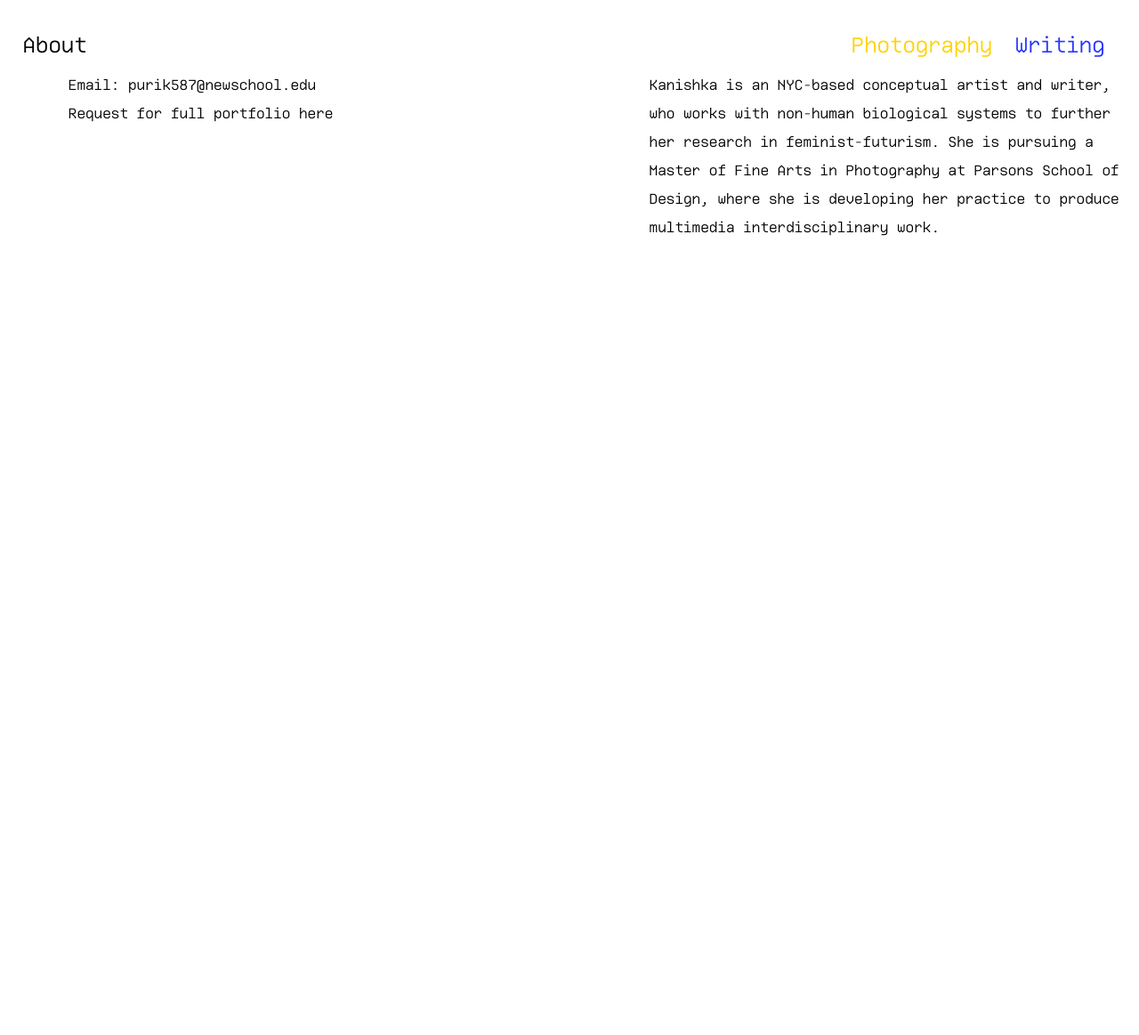
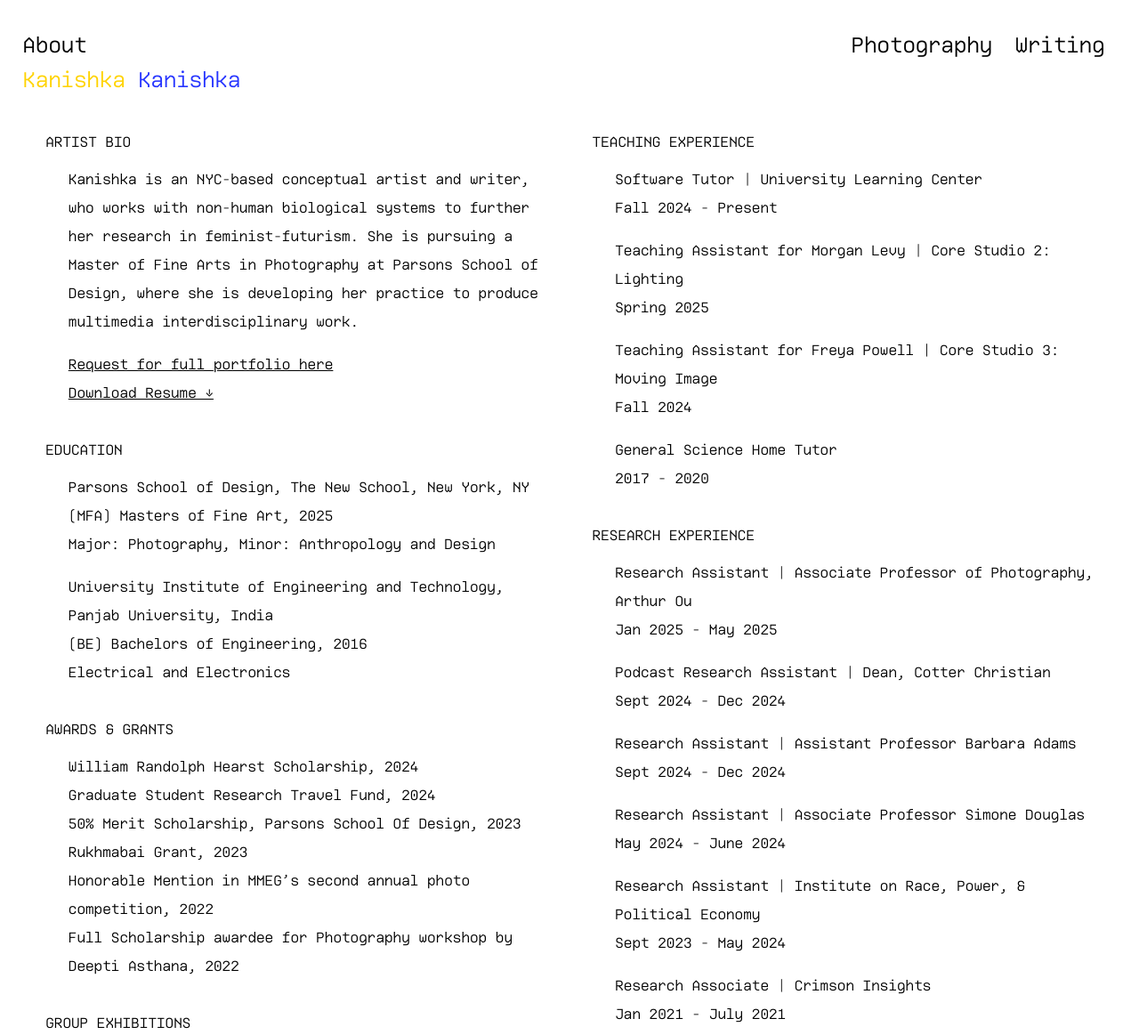
Before and after one commit to agart337/Kanishka, a plain HTML site: page About/index.html in a window 1280 px wide. Shown: the top 1163 px of the page at 89% size. Before the commit the page ends 880 px from the top, so only its background shows below. Drawn offline with Linux system fonts and the light colour scheme.

Commit message:
about page

```diff
--- a/About/index.html
+++ b/About/index.html
@@ -15,36 +15,143 @@
     <div class="aboutnavbar">
         <div class="left aboutlink">
             <a href="index.html">About</a>
+            <div id="space">
+                <span class="yellow">Kanishka</span> <span class="blue">Kanishka</span>
+            </div>
         </div>
         <div class="right">
-            <div class="home yellow">
+            <div>
                 <a href="../Photography/index.html">Photography</a>
             </div>
-            <div class="blue">
+            <div>
                 <a href="../Writing/index.html">Writing</a>
             </div>
         </div>
     </div>
 
     <div class="grid2">
+        <div class="left-column">
+            <div>
+                <div class="subtitle">Artist Bio</div>
+                <p>Kanishka is an NYC-based conceptual artist and
+                    writer, who works with
+                    non-human biological systems to further her research in feminist-futurism. She is pursuing a Master
+                    of
+                    Fine Arts in Photography at Parsons School of Design, where she is developing her practice to
+                    produce
+                    multimedia interdisciplinary work.
+                </p>
 
-        <div class="left-column">
-            <div class="caption">
-                Email: purik587@newschool.edu
-                <br>
-                Request for full portfolio here
+                <p class="links">
+                    <a href="mailto:purik587@newschool.edu"></a>Request for full portfolio here</a>
+                    <br>
+                    <a href="https://drive.google.com/file/d/1f0A7boquDVFLrQVNnxFOSiW3z4wywauT/view?usp=sharing">Download
+                        Resume ↓</a>
+                </p>
+
+                <div class="subtitle">Education</div>
+                <p>Parsons School of Design, The New School, New York, NY
+
+                    <br>(MFA) Masters of Fine Art, 2025
+                    <br>Major: Photography, Minor: Anthropology and Design
+                </p>
+                <p>University Institute of Engineering and Technology, Panjab University, India
+
+                    <br>(BE) Bachelors of Engineering, 2016
+                    <br>Electrical and Electronics
+                </p>
+
+                <div class="subtitle">Awards & Grants</div>
+                <p>William Randolph Hearst Scholarship, 2024
+                    <br>Graduate Student Research Travel Fund, 2024
+                    <br>50% Merit Scholarship, Parsons School Of Design, 2023
+                    <br>Rukhmabai Grant, 2023
+                    <br>Honorable Mention in MMEG’s second annual photo competition, 2022
+                    <br>Full Scholarship awardee for Photography workshop by Deepti Asthana, 2022
+                </p>
+
+                <div class="subtitle">Group Exhibitions</div>
+                <p>
+                    Omnibus, Photoville Festival (Upcoming) 2025
+                    <br>Correspondence, Baxter St at the Camera Club of New York, NY 2024
+                    <br>Transcending Perspectives, 13th Annual Photoville Festival, New York, NY 2024
+                    <br>American Center for Photographers, Wilson, NC 2024
+                    <br>Printmaking and Artists’ Books End-of-Year Exhibition, Sheila C. Johnson Design
+                    Center 2024
+                </p>
+
+                <div class="subtitle">Artist Talk</div>
+                <p>
+                    “Everything Reminds me of You”, Lighting course, The New School, NY 2025
+                    <br>Saas-Fee Summer Institute of Art, The Brain Without Organs: Planetarity, Plasticity and
+                    Eco-cosmotechnics in Cognitive Capitalism, Paris, FR 2024
+                </p>
             </div>
         </div>
         <div class="right-column">
-            <div class="caption">
-                Kanishka is an NYC-based conceptual artist and
-                writer, who works with
-                non-human biological systems to further her research in feminist-futurism. She is pursuing a Master
-                of
-                Fine Arts in Photography at Parsons School of Design, where she is developing her practice to
-                produce
-                multimedia interdisciplinary work.
+            <div>
+                <div class="subtitle">Teaching Experience</div>
+                <p>
+                    Software Tutor | University Learning Center
+                    <br>Fall 2024 - Present
+                </p>
+                <p>
+                    Teaching Assistant for Morgan Levy | Core Studio 2: Lighting
+                    <br>Spring 2025
+                </p>
+                <p>
+                    Teaching Assistant for Freya Powell | Core Studio 3: Moving Image
+                    <br>Fall 2024
+                </p>
+                <p>
+                    General Science Home Tutor
+                    <br>2017 - 2020
+                </p>
+
+                <div class="subtitle">Research Experience</div>
+                <p>
+                    Research Assistant | Associate Professor of Photography, Arthur Ou
+                    <br>Jan 2025 - May 2025
+                </p>
+                <p>
+                    Podcast Research Assistant | Dean, Cotter Christian
+                    <br>Sept 2024 - Dec 2024
+                </p>
+                <p>
+                    Research Assistant | Assistant Professor Barbara Adams
+                    <br>Sept 2024 - Dec 2024
+                </p>
+                <p>
+                    Research Assistant | Associate Professor Simone Douglas
+                    <br>May 2024 - June 2024
+                </p>
+                <p>
+                    Research Assistant | Institute on Race, Power, & Political Economy
+                    <br>Sept 2023 - May 2024
+                </p>
+                <p>
+                    Research Associate | Crimson Insights
+                    <br>Jan 2021 - July 2021
+                </p>
+                <p>
+                    Business Development Intern | ADIDAS India
+                    <br>Jan 2020 - August 2020
+                </p>
+                <div class="subtitle">Media Experience</div>
+                <p>
+                    Photographer, Videographer, Printer | The New School
+                    <br>Spring 2025
+                </p>
+                <p>
+                    Production Intern | Emaho Films
+                    <br>March 2022 - Sept 2022
+                </p>
+                <div class="subtitle">Professional Development Training & Certification</div>
+                <p>Working with ESL Students and AI</p>
+                <p>Psychological First Aid Training</p>
+                <p>Social & Behavioral Research IRB certification</p>
             </div>
+
         </div>
 
     </div>
--- a/style.css
+++ b/style.css
@@ -30,6 +30,11 @@ body {
 html {
     scroll-behavior: smooth;
     scroll-padding-top: 12vh;
+}
+
+body.landingpage,
+body.writing {
+    overflow-x: hidden;
 }
 
 body,
@@ -169,7 +174,7 @@ a:hover {
 }
 
 #andromeda {
-    bottom: -2%;
+    bottom: 0%;
     left: 22%;
 }
 
@@ -426,7 +431,7 @@ body.writing {
 
 .articles {
     margin: 0;
-    padding: 8vw 6vw 0vw 6vw;
+    padding: 8vw 4vw 0vw 4vw;
     line-height: 200%;
     width: 44vw;
 }
@@ -447,7 +452,7 @@ body.writing {
     pointer-events: none;
     position: fixed;
     top: 50%;
-    left: 71%;
+    left: 73%;
     transform: translate(-50%, -50%) scale(0.8);
     z-index: 999;
     max-width: 24vw;
@@ -476,24 +481,41 @@ body.writing {
     font-size: 1.5rem;
 }
 
+#space {
+    line-height: 200%;
+}
+
 .grid2 {
     color: black;
     display: grid;
     grid-template-columns: 1fr 1fr;
-    gap: 2vw;
+    gap: 4vw;
     height: 100vh;
+    padding-left: 4vw;
+    padding-right: 4vw;
 }
 
 .left-column,
 .right-column {
-    margin: 0;
-    padding-left: 6vw;
     display: flex;
+    align-items: flex-start;
     height: 100vh;
 }
 
-.left-column {
-    left: 1vw;
-    top: 60vh;
-    width: 40vw;
+.subtitle {
+    font-size: 1rem;
+    text-transform: uppercase;
+    font-family: 'Ki-Regular', monospace, sans-serif;
+    padding-top: 1.8vw;
 }
+
+p {
+    font-size: 1rem;
+    font-family: 'Ki-Regular', monospace, sans-serif;
+    line-height: 200%;
+    padding-left: 2vw;
+}
+
+.links {
+    text-decoration: underline;
+}
```
Also changed, not shown: Writing/index.html (+7 -0 lines), index.html (+8 -1 lines).
